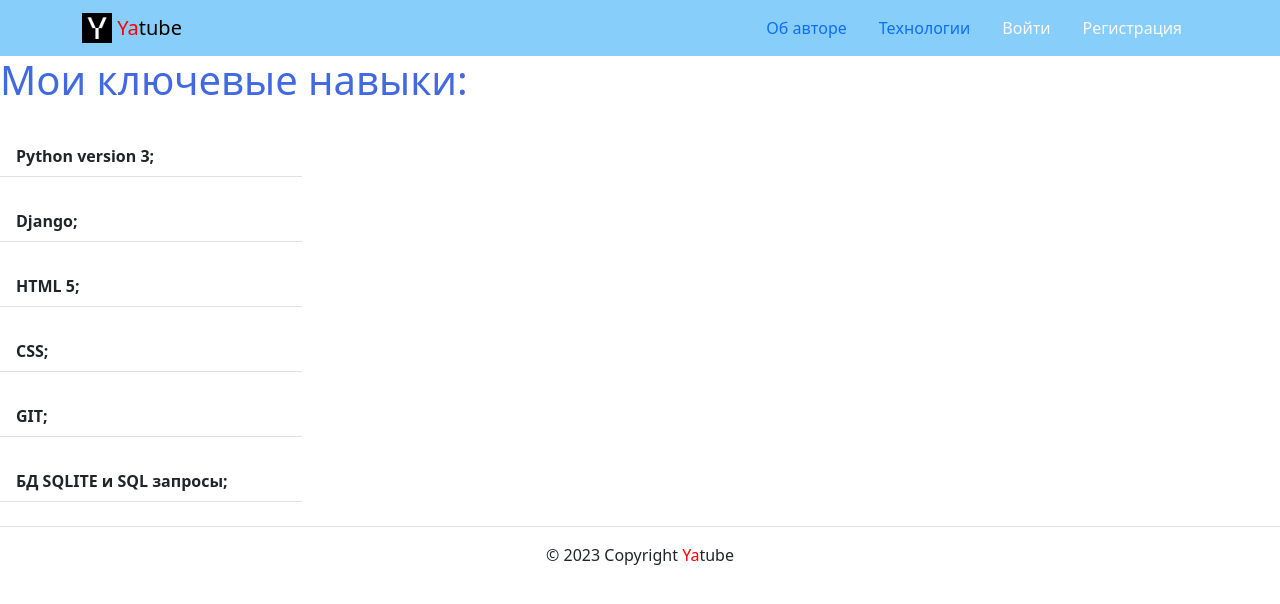
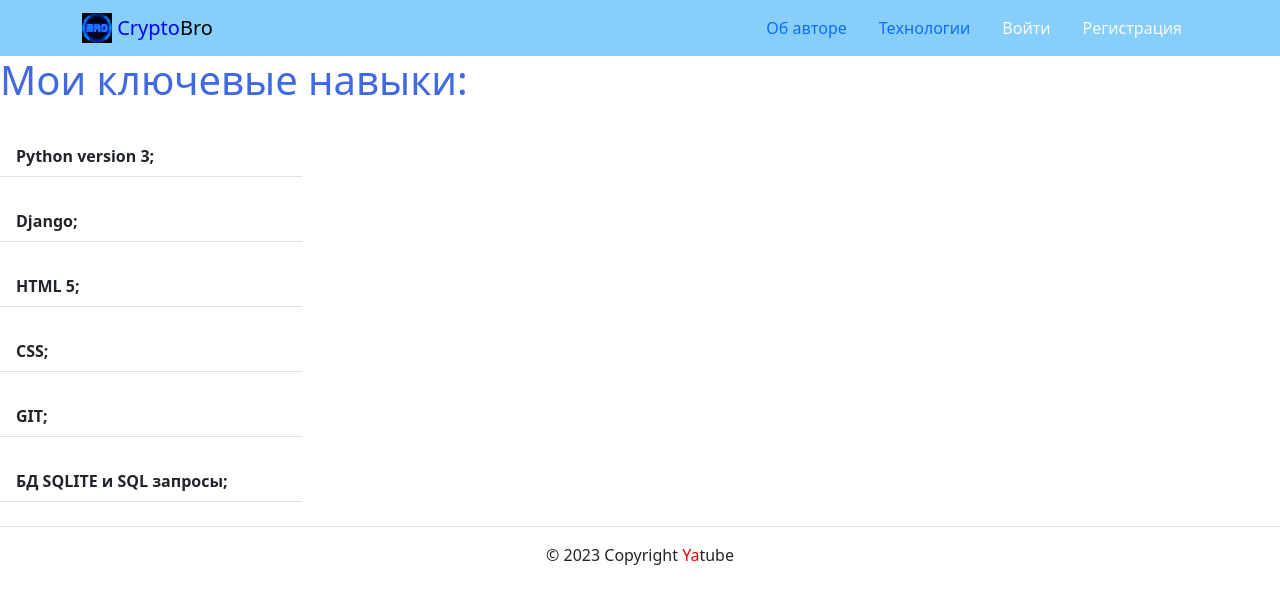
Before and after one commit to cryptobropqc/backend, a Django app: page /about/tech/ in a window 1280 px wide. Shown: the top 604 px of the page. Run offline with Django 4.2, Linux system fonts and the light colour scheme; parts of the project's set-up code (start-up, migrations or seed data) failed here and were passed over; some libraries are stand-ins or nearby versions.

Commit message:
style update

```diff
--- a/CryptoBro/templates/base.html
+++ b/CryptoBro/templates/base.html
@@ -2,10 +2,10 @@
 <!DOCTYPE html>
 <html lang="ru">
 <head>
-  <title> {% block title %} Yatube {% endblock %} </title>
+  <title> {% block title %} CryptoBro {% endblock %} </title>
   <meta charset="utf-8">
   <meta name="viewport" content="width=device-width, initial-scale=1">
-  <link rel="icon" href="img/fav/fav.ico" type="image">
+  <link rel="icon" href="img/fav/favicon.png" type="image">
   <link rel="apple-touch-icon" sizes="180x180" href="{% static 'apple-touch-icon.png' %}">
   <link rel="icon" type="image/png" sizes="32x32" href="{% static 'favicon-32x32' %}">
   <link rel="icon" type="image/png" sizes="16x16" href="{% static 'favicon-16x16.png' %}">
--- a/CryptoBro/templates/includes/header.html
+++ b/CryptoBro/templates/includes/header.html
@@ -4,7 +4,7 @@
     <div class="container">
       <a class="navbar-brand" href="{% url 'posts:index' %}">
         <img src="{% static 'img/logo.png' %}" width="30" height="30" class="d-inline-block align-top" alt="">
-        <span style="color:red">Ya</span>tube
+        <span style="color:blue">Crypto</span>Bro
       </a>
       {% with request.resolver_match.view_name as view_name %}
       <ul class="nav nav-pills">
```
Also changed, not shown: CryptoBro/static/img/fav/favicon.ico (deleted), CryptoBro/static/img/fav/favicon.png (added), CryptoBro/static/img/logo.png.
